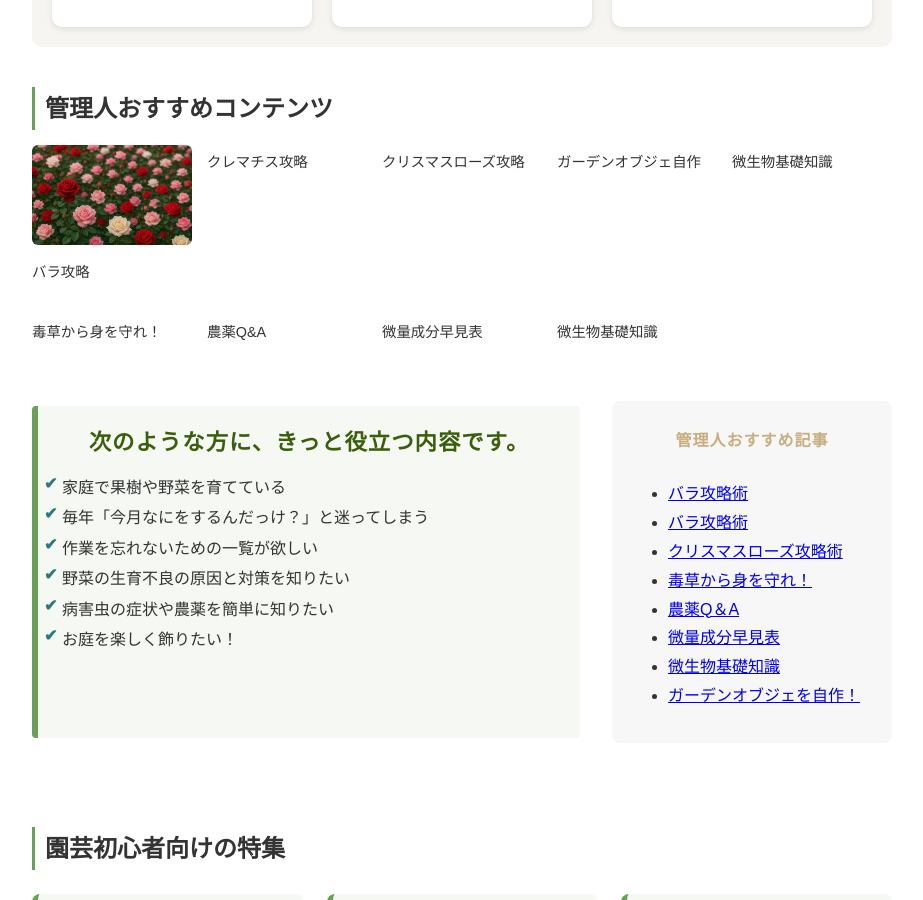
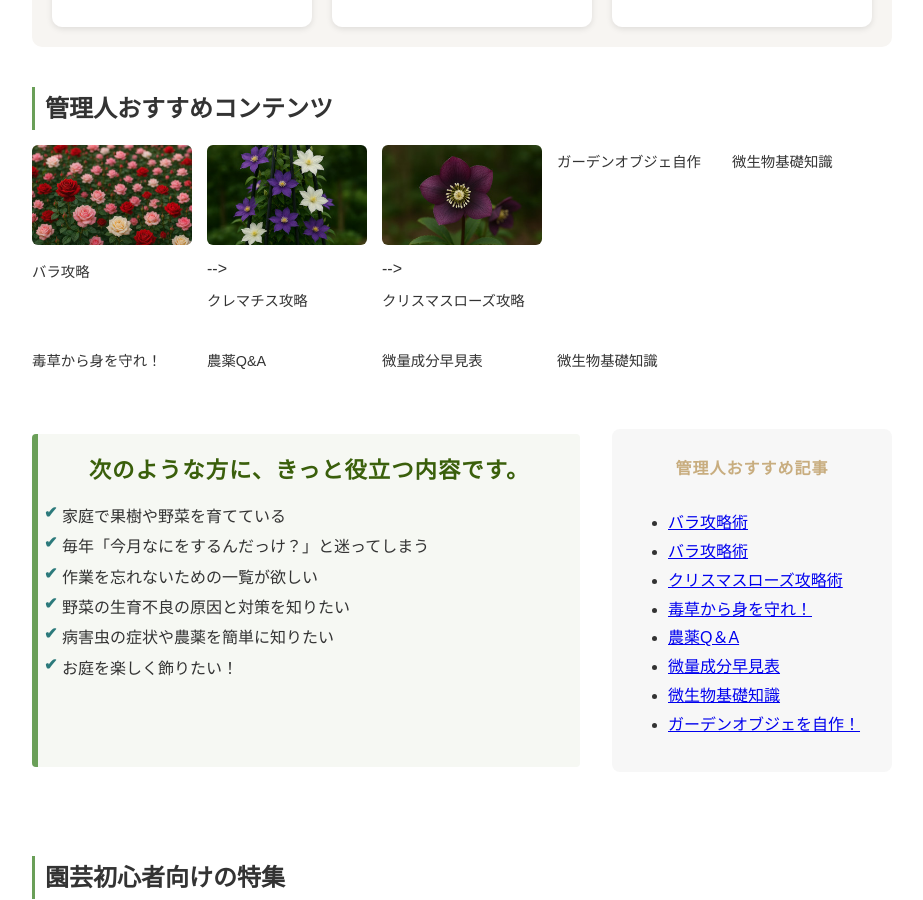
Before and after one commit to shiitake-garden/shiitake-garden.github.io, a Jekyll site: the page built from index_bf.html, in a window 1280 px wide and 900 px high, scrolled down 991 px. Shown: the whole window, without its empty margins (178-1101 px from the left). Built offline with Jekyll 4.4.1, drawn with Linux system fonts in a browser that asks for light colours.

Commit message:
Update index_bf.html

```diff
--- a/index_bf.html
+++ b/index_bf.html
@@ -56,17 +56,17 @@
   <div class="recommend-grid">
 
     <a href="/contents/kouryaku/bara.html" class="recommend-card">
-      <img src="/images/button/bara_bt.jpg" alt="おすすめ記事1">
+      <img src="/images/button/bara_bt.jpg" alt="バラアイコン">
       <p>バラ攻略</p>
     </a>
 
     <a href="/contents/kouryaku/kurematisu.html" class="recommend-card">
-<!--      <img src="/images/sample2.jpg" alt="おすすめ記事2"> -->
+    <img src="/images/button/kure_bt.jpg" alt="クレマチスアイコン"> -->
       <p>クレマチス攻略</p>
     </a>
 
     <a href="/contents/kouryaku/kurematisu.html" class="recommend-card">
-<!--      <img src="/images/sample2.jpg" alt="おすすめ記事2"> -->
+      <img src="/images/button/kuri_bt.jpg" alt="クリスマスローズアイコン"> -->
       <p>クリスマスローズ攻略</p>
     </a>
 
```
